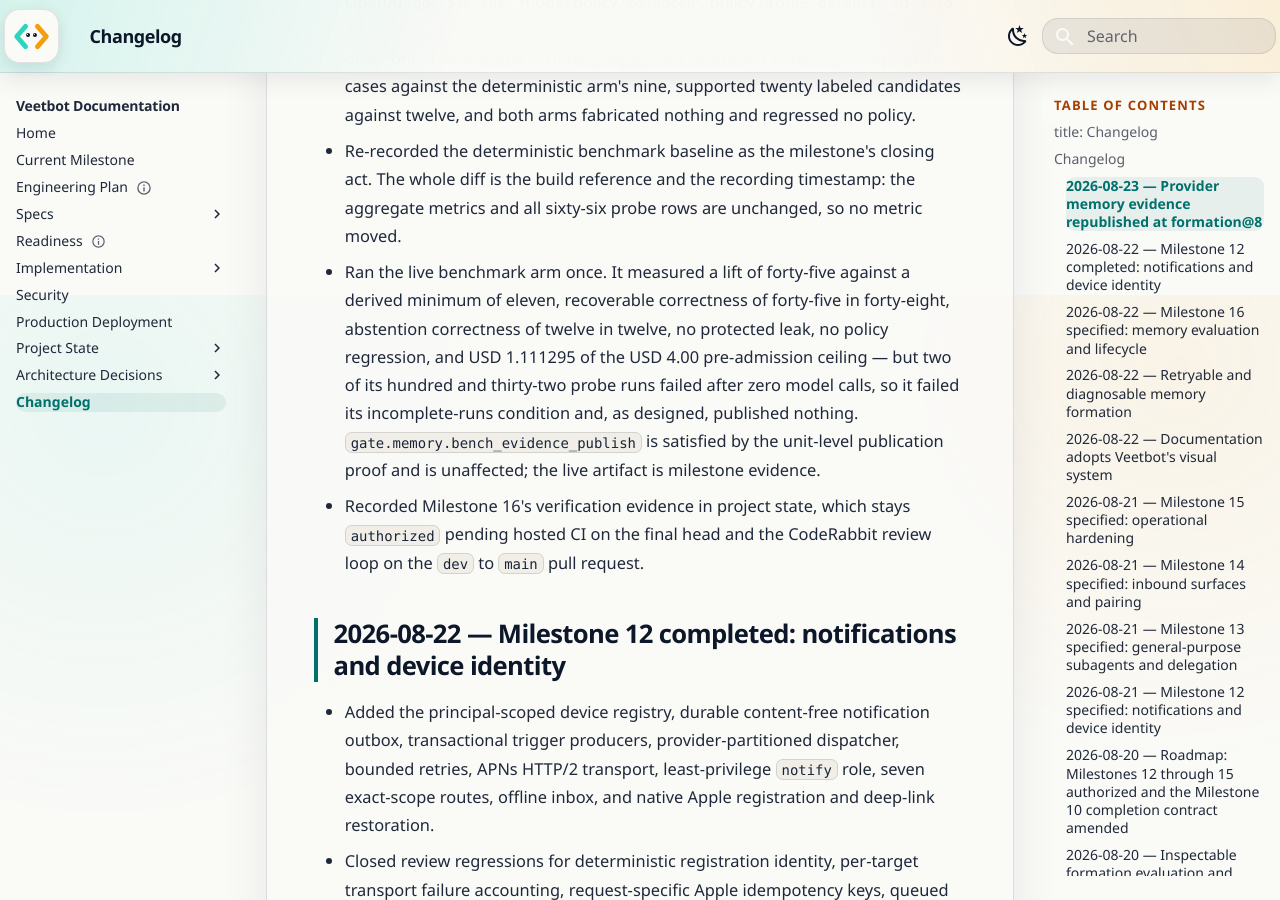
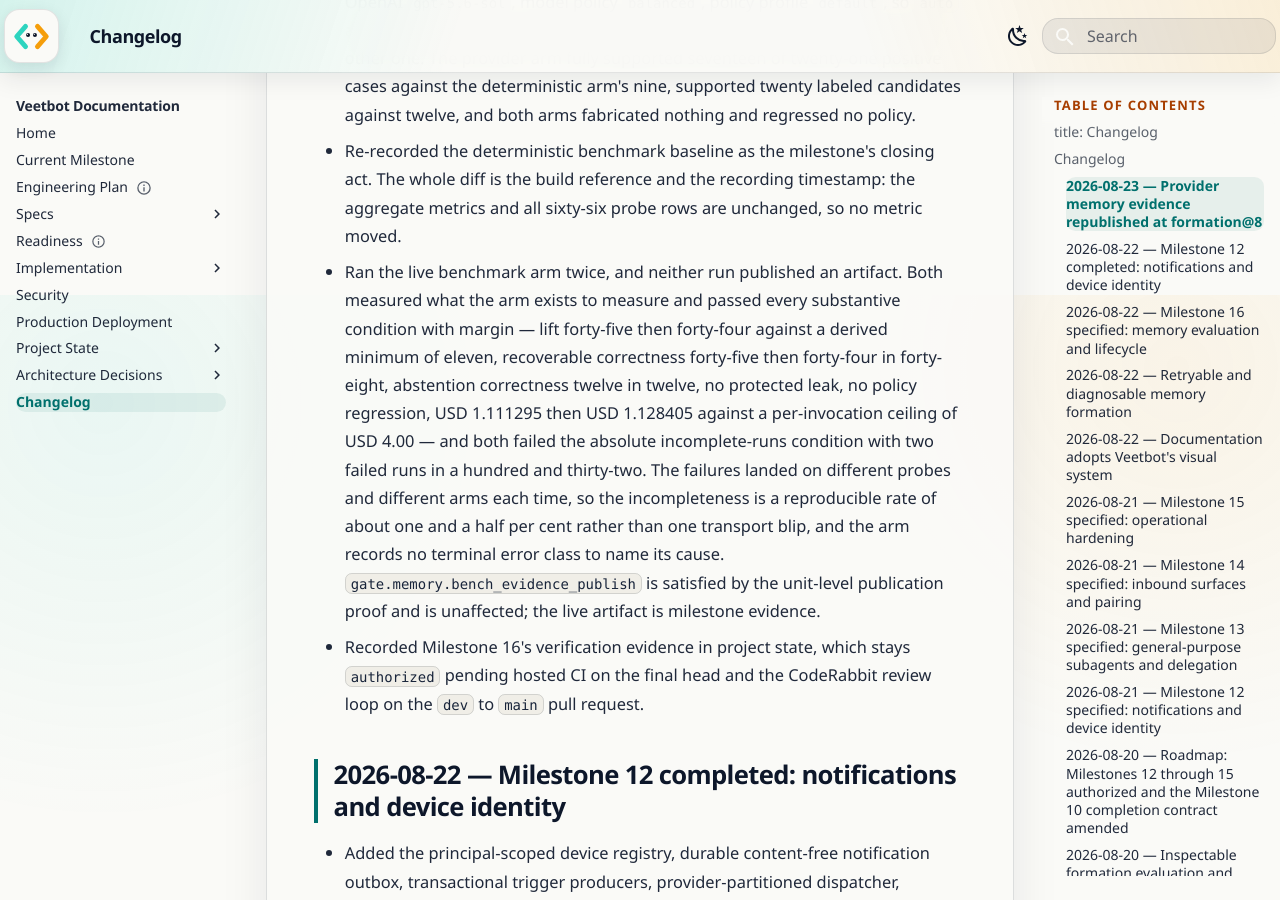
Before and after one commit to avitus/veetbot, an MkDocs documentation site: the page built from docs/changelog.md, in a window 1280 px wide and 900 px high, scrolled down 605 px. Built offline with MkDocs 1.6.1 and Material for MkDocs 9.7.7, drawn with Linux system fonts in a browser that asks for light colours.

Commit message:
chore(memory): record the second failed live benchmark attempt
The controller authorized one re-run of the live benchmark arm after the first
attempt failed solely on incomplete_runs. The re-run used the identical command,
flags, build reference, and output path, and failed the same condition with 2
incomplete runs of 132. It published no artifact. No third run was made and
nothing was tuned.

Every substantive condition passed again with margin: lift 44 against a derived
minimum of 11, recoverable correctness 44 of 48 against 39, abstention 12 of 12
against 10, zero protected leaks, zero policy regression, and USD 1.128405 of a
USD 4.00 per-invocation ceiling. Both attempts together cost USD 2.239700.

The finding is that the two attempts failed on disjoint probes and across both
arms — one with-memory arm after zero model calls, one without-memory arm after
a billed call — so incompleteness is a reproducible failure rate of about 1.5
per cent across the 132 runs rather than one transport blip, and on that rate
incomplete_runs == 0 is close to unachievable for this arm as built. The arm
records run status but no terminal error class, so its own diagnostics cannot
name the cause. Whether to record that error class, retry a failed run once, or
relax the absolute condition is left to the owner.

Split the single live-arm evidence entry into a first and second attempt, both
failed_gate and both content-free, and update the changelog bullet accordingly.
Milestone 16 stays authorized with hosted CI and the CodeRabbit loop remaining.

Reading-Lane: A
Co-Authored-By: Claude Fable 5 <noreply@anthropic.com>

```diff
--- a/docs/changelog.md
+++ b/docs/changelog.md
@@ -22,13 +22,18 @@ title: Changelog
   act. The whole diff is the build reference and the recording timestamp: the
   aggregate metrics and all sixty-six probe rows are unchanged, so no metric
   moved.
-- Ran the live benchmark arm once. It measured a lift of forty-five against a
-  derived minimum of eleven, recoverable correctness of forty-five in
-  forty-eight, abstention correctness of twelve in twelve, no protected leak, no
-  policy regression, and USD 1.111295 of the USD 4.00 pre-admission ceiling —
-  but two of its hundred and thirty-two probe runs failed after zero model
-  calls, so it failed its incomplete-runs condition and, as designed, published
-  nothing. `gate.memory.bench_evidence_publish` is satisfied by the unit-level
+- Ran the live benchmark arm twice, and neither run published an artifact. Both
+  measured what the arm exists to measure and passed every substantive
+  condition with margin — lift forty-five then forty-four against a derived
+  minimum of eleven, recoverable correctness forty-five then forty-four in
+  forty-eight, abstention correctness twelve in twelve, no protected leak, no
+  policy regression, USD 1.111295 then USD 1.128405 against a per-invocation
+  ceiling of USD 4.00 — and both failed the absolute incomplete-runs condition
+  with two failed runs in a hundred and thirty-two. The failures landed on
+  different probes and different arms each time, so the incompleteness is a
+  reproducible rate of about one and a half per cent rather than one transport
+  blip, and the arm records no terminal error class to name its cause.
+  `gate.memory.bench_evidence_publish` is satisfied by the unit-level
   publication proof and is unaffected; the live artifact is milestone evidence.
 - Recorded Milestone 16's verification evidence in project state, which stays
   `authorized` pending hosted CI on the final head and the CodeRabbit review
```
Also changed, not shown: docs/status/project-state.yaml (+32 -10 lines).
